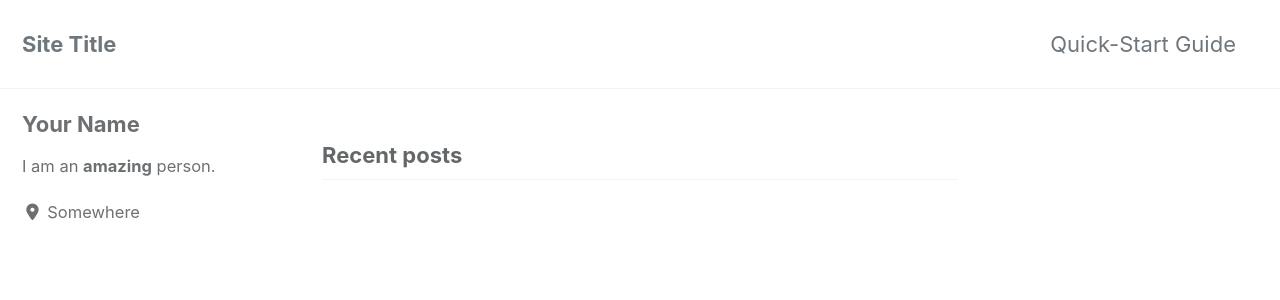
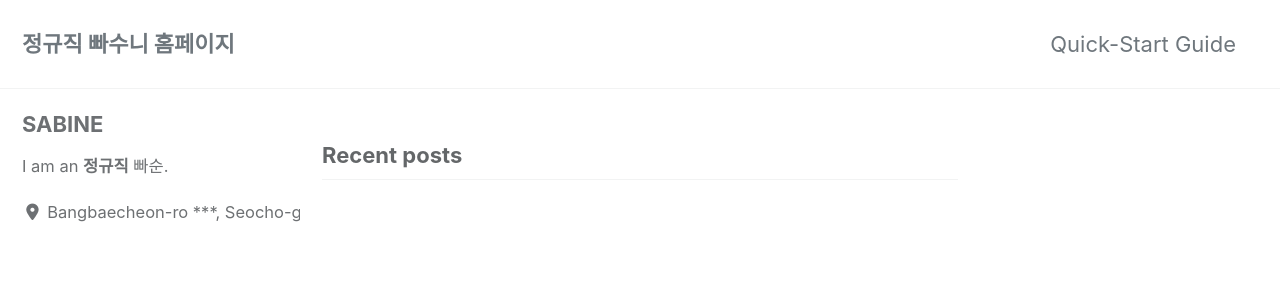
Before and after one commit to sabinesoo/sabinesoo.github.io, a Jekyll site: the page built from index.html, in a window 1280 px wide and 900 px high. Shown: the top 300 px of the window. Built offline with Jekyll 4.4.1, drawn with Linux system fonts in a browser that asks for light colours; cached includes are drawn as plain includes; nearby versions of some CDN libraries; the list of posts is cut into pages by our own code.

Commit message:
Update _config.yml

```diff
--- a/_config.yml
+++ b/_config.yml
@@ -16,7 +16,7 @@ minimal_mistakes_skin    : "default" # "air", "aqua", "contrast", "dark", "dirt"
 
 # Site Settings
 locale                   : "en-US"
-title                    : "Site Title"
+title                    : "정규직 빠수니 홈페이지"
 title_separator          : "-"
 subtitle                 : # site tagline that appears below site title in masthead
 name                     : "Your Name"
@@ -93,10 +93,10 @@ analytics:
 
 # Site Author
 author:
-  name             : "Your Name"
+  name             : "SABINE"
   avatar           : # path of avatar image, e.g. "/assets/images/bio-photo.jpg"
-  bio              : "I am an **amazing** person."
-  location         : "Somewhere"
+  bio              : "I am an **정규직** 빠순."
+  location         : "Bangbaecheon-ro ***, Seocho-gu, Seoul, Korea"
   email            :
   links:
     - label: "Email"
```
